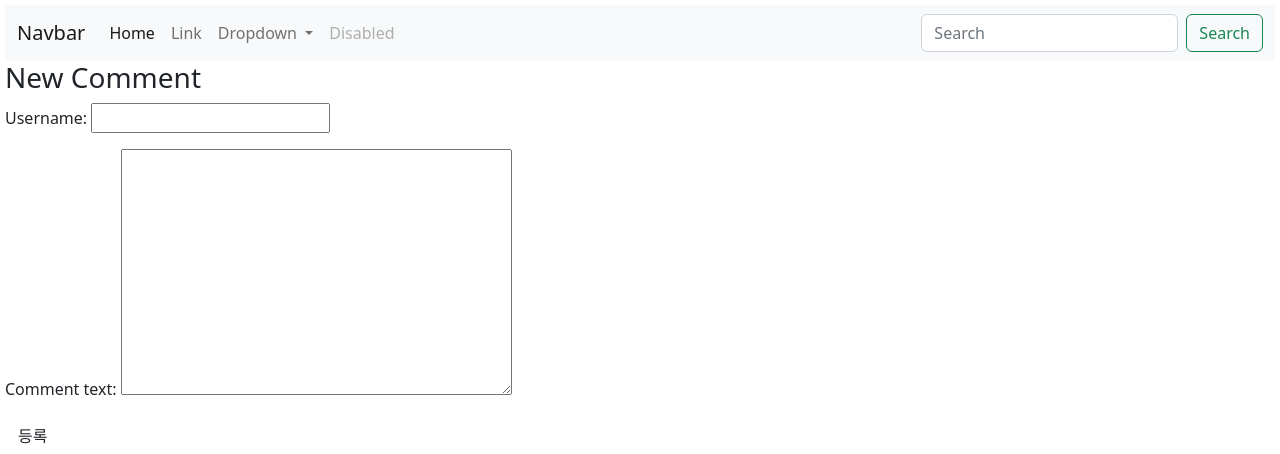
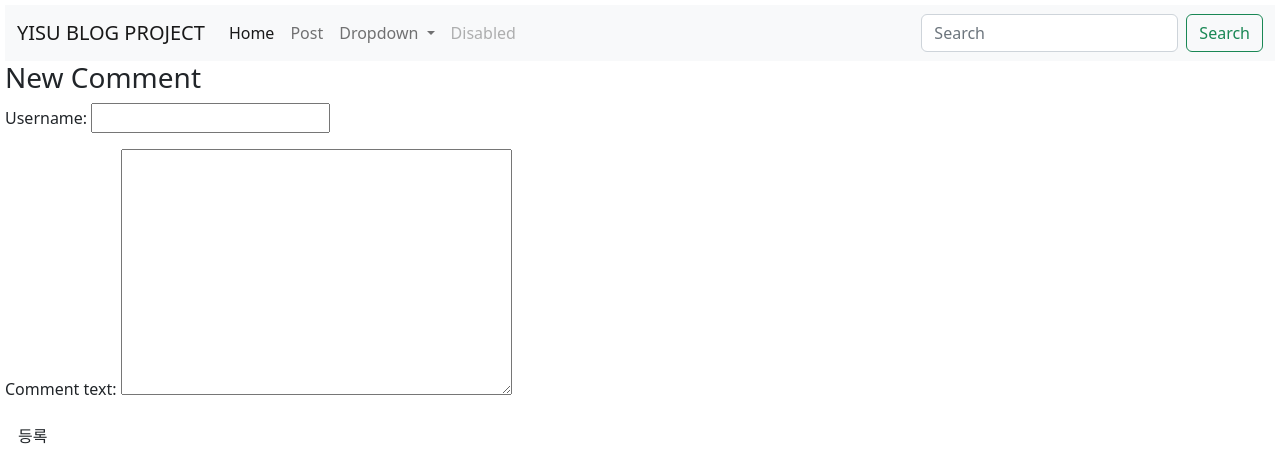
Before and after one commit to yisu0128/10th-django-blog, a Django app: page /6/comment in a window 1280 px wide. Shown: the top 454 px of the page. Run offline with Django 4.2, Linux system fonts and the light colour scheme; data comes from the database, SQL or seed files in the repository; both versions use the stored data as it was after the commit.

Commit message:
7thiwannagotobed

```diff
--- a/Dblogproject/blog/templates/base.html
+++ b/Dblogproject/blog/templates/base.html
@@ -15,21 +15,21 @@
 
 <body>
 </html><body style="padding:5px;">
-    <!------>
+    <!---네브바--->
 
     <nav class="navbar navbar-expand-lg bg-light">
         <div class="container-fluid">
-          <a class="navbar-brand" href="#">Navbar</a>
+          <a class="navbar-brand" href="#">YISU BLOG PROJECT</a>
           <button class="navbar-toggler" type="button" data-bs-toggle="collapse" data-bs-target="#navbarSupportedContent" aria-controls="navbarSupportedContent" aria-expanded="false" aria-label="Toggle navigation">
             <span class="navbar-toggler-icon"></span>
           </button>
           <div class="collapse navbar-collapse" id="navbarSupportedContent">
             <ul class="navbar-nav me-auto mb-2 mb-lg-0">
               <li class="nav-item">
-                <a class="nav-link active" aria-current="page" href="#">Home</a>
+                <a class="nav-link active" aria-current="page" href="http://127.0.0.1:8000/">Home</a>
               </li>
               <li class="nav-item">
-                <a class="nav-link" href="#">Link</a>
+                <a class="nav-link" href="http://127.0.0.1:8000/new/">Post</a>
               </li>
               <li class="nav-item dropdown">
                 <a class="nav-link dropdown-toggle" href="#" id="navbarDropdown" role="button" data-bs-toggle="dropdown" aria-expanded="false">
```
Also changed, not shown: Dblogproject/db.sqlite3.
